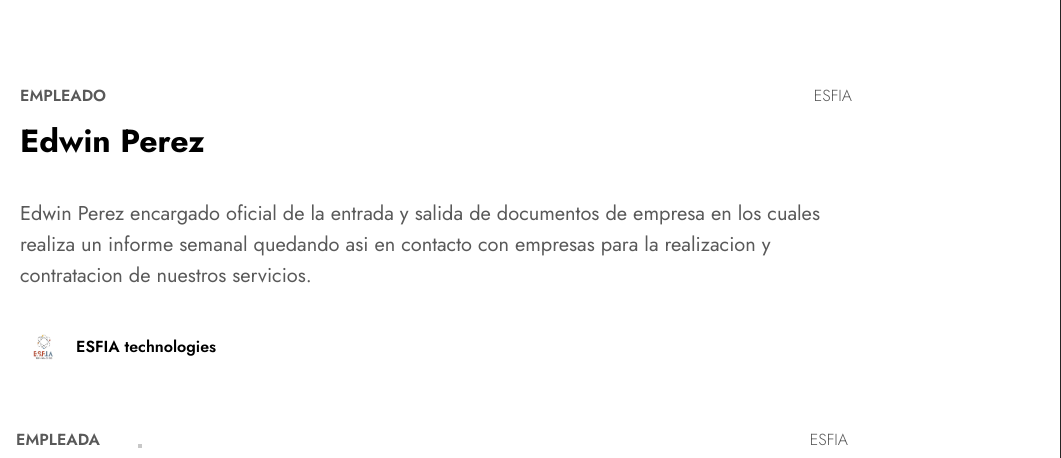
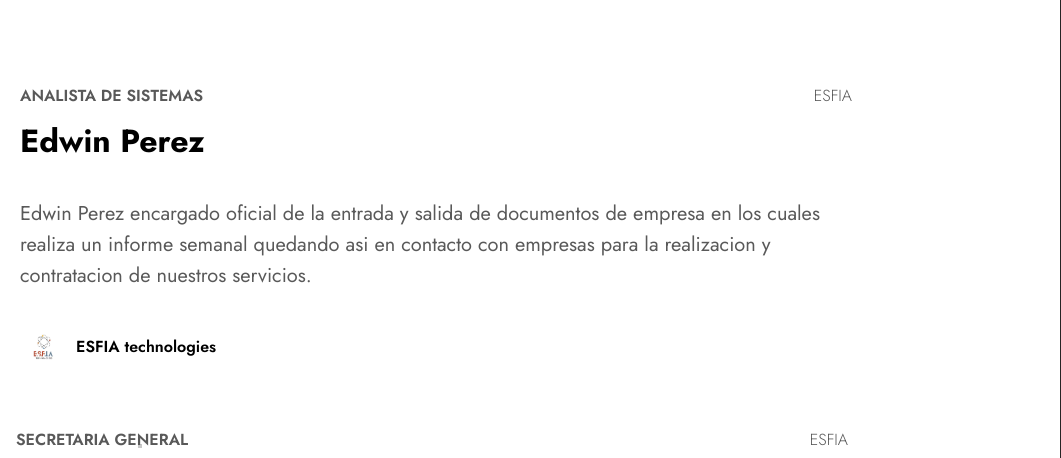
Before and after one commit to ElFreddyXD/E.S.F.I.A., a website built with Parcel: page about-us.html in a window 1280 px wide. Shown: the part 3762-4220 px from the top of the page, 219-1280 px from the left. Built offline with nearby package versions, Linux system fonts and the light colour scheme.

Commit message:
Update about-us.html

```diff
--- a/about-us.html
+++ b/about-us.html
@@ -370,7 +370,7 @@
                   </div>
                   <div class="component1-container component1-root-class-name">
                     <div class="component1-container1">
-                      <span class="component1-text"><span>Empleada</span></span>
+                      <span class="component1-text"><span>Presidenta</span></span>
                       <span class="component1-text1"><span>ESFIA</span></span>
                     </div>
                     <h1 class="component1-text2">
@@ -399,7 +399,7 @@
                   </div>
                   <div class="component1-container component1-root-class-name1">
                     <div class="component1-container1">
-                      <span class="component1-text"><span>Empleado</span></span>
+                      <span class="component1-text"><span>CEO</span></span>
                       <span class="component1-text1"><span>ESFIA</span></span>
                     </div>
                     <h1 class="component1-text2">
@@ -427,7 +427,7 @@
                   </div>
                   <div class="component1-container component1-root-class-name4">
                     <div class="component1-container1">
-                      <span class="component1-text"><span>Empleada</span></span>
+                      <span class="component1-text"><span>Secretaria General</span></span>
                       <span class="component1-text1"><span>ESFIA</span></span>
                     </div>
                     <h1 class="component1-text2"><span>Ambar Pérez</span></h1>
@@ -450,7 +450,7 @@
                   </div>
                   <div class="component1-container component1-root-class-name3">
                     <div class="component1-container1">
-                      <span class="component1-text"><span>Empleado</span></span>
+                      <span class="component1-text"><span>Analista de sistemas</span></span>
                       <span class="component1-text1"><span>ESFIA</span></span>
                     </div>
                     <h1 class="component1-text2">
@@ -477,7 +477,7 @@
                   </div>
                   <div class="component1-container component1-root-class-name2">
                     <div class="component1-container1">
-                      <span class="component1-text"><span>Empleada</span></span>
+                      <span class="component1-text"><span>Marketing Manager</span></span>
                       <span class="component1-text1"><span>ESFIA</span></span>
                     </div>
                     <h1 class="component1-text2"><span>Smailyn Diaz</span></h1>
```
